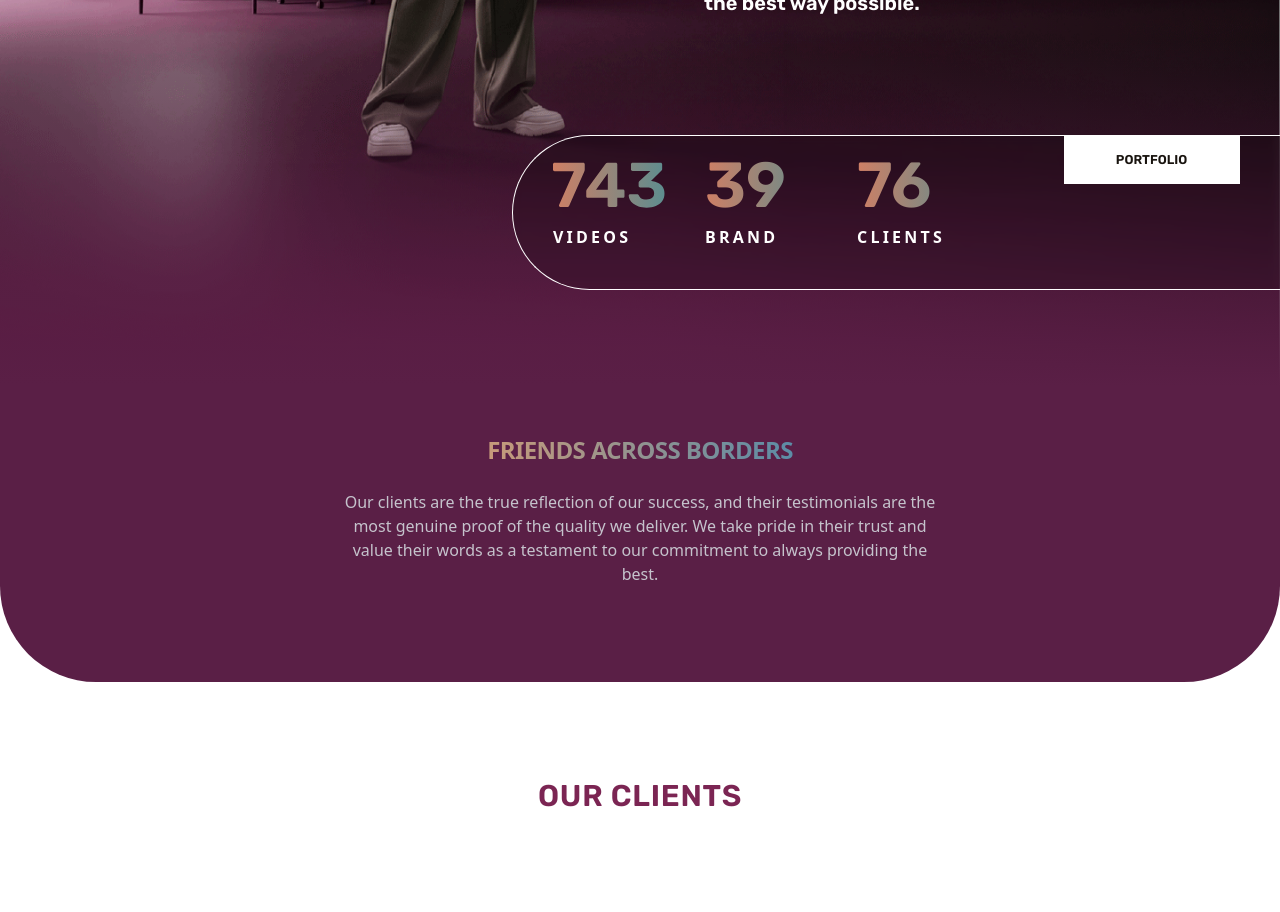
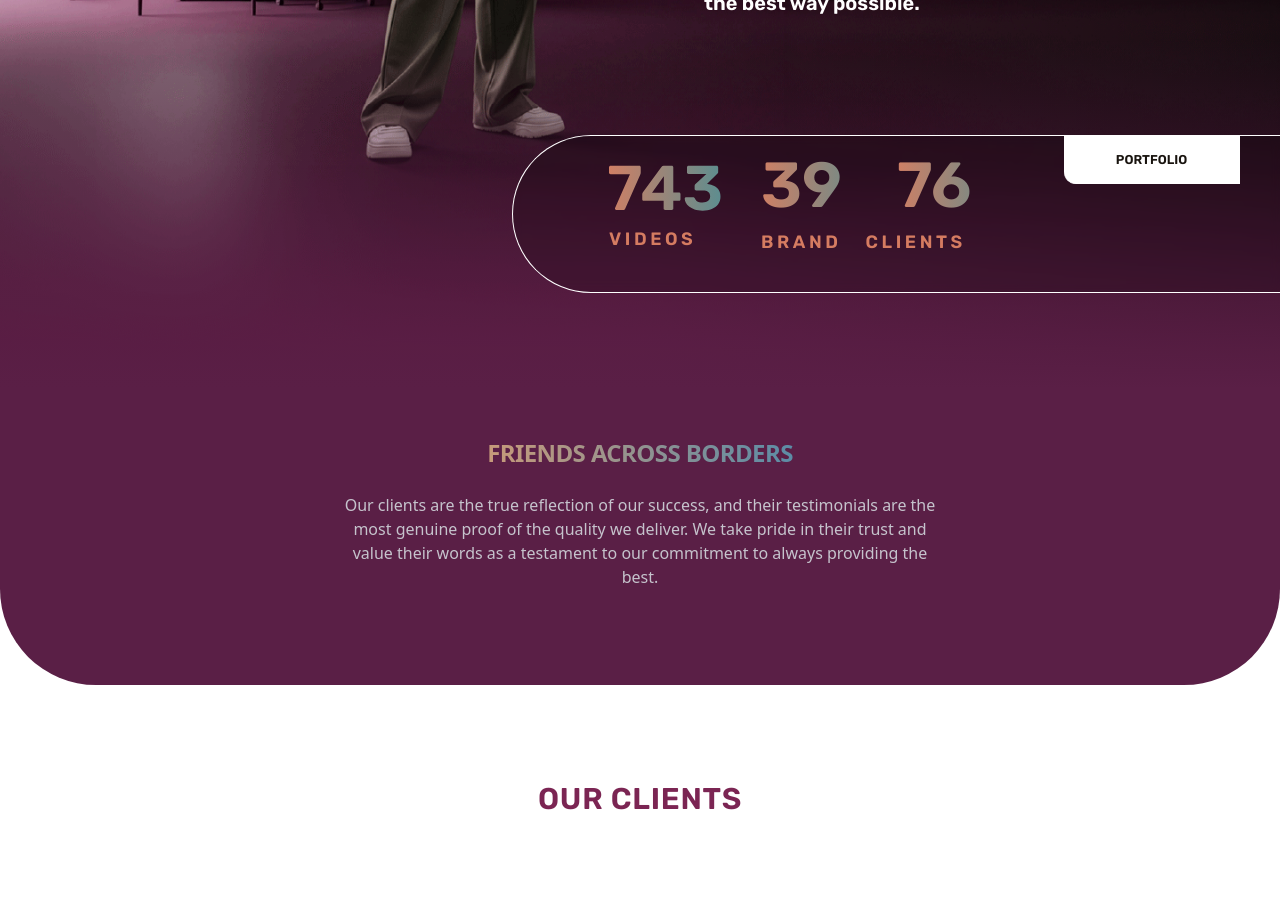
Before and after one commit to suhayb-yahya/scribble, a Next.js app: page / in a window 1280 px wide. Shown: the part 3520-4432 px from the top of the page. Built offline with nearby package versions, Linux system fonts and the light colour scheme.

Commit message:
EXP secttion

```diff
--- a/src/components/sections/ExploreSection.tsx
+++ b/src/components/sections/ExploreSection.tsx
@@ -41,7 +41,7 @@ export default function ExploreSection() {
         {/* Counters box: bigger, shifted below */}
         <div className="max-w-6xl mx-auto w-full flex mt-14 md:mt-20 overflow-visible -mr-6 md:-mr-10">
           <div className="flex-1 min-w-0" aria-hidden />
-          <div className="flex-[0_0_auto] w-full min-w-0 max-w-[95%] md:max-w-[48rem] h-auto min-h-0 rounded-l-[5rem] md:rounded-l-[6rem] rounded-r-none border-t border-l border-b border-white pl-8 md:pl-10 pr-0 pt-0 pb-4 md:pb-6 bg-black/20 backdrop-blur-sm flex items-start gap-0 relative overflow-hidden">
+          <div className="flex-[0_0_auto] w-full min-w-0 max-w-[95%] md:max-w-[48rem] h-auto min-h-0 rounded-l-[5rem] md:rounded-l-[6rem] rounded-r-none border-t border-l border-b border-white pl-[5rem] md:pl-[6rem] pr-0 pt-0 pb-4 md:pb-6 bg-black/20 backdrop-blur-sm flex items-start gap-0 relative overflow-hidden">
             <div className="flex items-stretch gap-6 md:gap-10 flex-1 min-h-full py-3 md:py-4 pl-0 pr-8 md:pr-10">
               <div className="flex flex-col justify-center">
                 <span className="block w-[6rem] h-[3.6rem] md:w-[7rem] md:h-[4.2rem] shrink-0" aria-hidden>
@@ -65,9 +65,22 @@ export default function ExploreSection() {
                     </defs>
                   </svg>
                 </span>
-                <span className="text-sm md:text-base font-semibold text-white uppercase tracking-[0.2em] mt-1.5">VIDEOS</span>
+                <span
+                  className="uppercase tracking-[0.2em] mt-1.5"
+                  style={{
+                    color: '#D57C61',
+                    fontFamily: 'Rubik, sans-serif',
+                    fontSize: '1.119rem',
+                    fontStyle: 'normal',
+                    fontWeight: 600,
+                    lineHeight: 'normal',
+                  }}
+                >
+                  VIDEOS
+                </span>
               </div>
-              <div className="flex flex-col justify-center">
+              <div className="flex flex-col justify-center gap-2 md:gap-3">
+                <div className="flex items-center gap-4 md:gap-6">
                   <span className="block w-[6rem] h-[3.6rem] md:w-[7rem] md:h-[4.2rem] shrink-0" aria-hidden>
                     <svg xmlns="http://www.w3.org/2000/svg" viewBox="0 0 123 50" fill="none" className="w-full h-full">
                       <text x="0" y="48" fill="url(#paint_linear_explore_39)" fontFamily="Rubik, sans-serif" fontSize="70" fontWeight="700">39</text>
@@ -79,9 +92,6 @@ export default function ExploreSection() {
                       </defs>
                     </svg>
                   </span>
-                <span className="text-sm md:text-base font-semibold text-white uppercase tracking-[0.2em] mt-1.5">BRAND</span>
-              </div>
-              <div className="flex flex-col justify-center">
                   <span className="block w-[6rem] h-[3.6rem] md:w-[7rem] md:h-[4.2rem] shrink-0" aria-hidden>
                     <svg xmlns="http://www.w3.org/2000/svg" viewBox="0 0 123 50" fill="none" className="w-full h-full">
                       <text x="0" y="48" fill="url(#paint_linear_explore_76)" fontFamily="Rubik, sans-serif" fontSize="70" fontWeight="700">76</text>
@@ -93,12 +103,40 @@ export default function ExploreSection() {
                       </defs>
                     </svg>
                   </span>
-                <span className="text-sm md:text-base font-semibold text-white uppercase tracking-[0.2em] mt-1.5">CLIENTS</span>
+                </div>
+                <div className="flex items-center gap-4 md:gap-6">
+                  <span
+                    className="uppercase tracking-[0.2em]"
+                    style={{
+                      color: '#D57C61',
+                      fontFamily: 'Rubik, sans-serif',
+                      fontSize: '1.119rem',
+                      fontStyle: 'normal',
+                      fontWeight: 600,
+                      lineHeight: 'normal',
+                    }}
+                  >
+                    BRAND
+                  </span>
+                  <span
+                    className="uppercase tracking-[0.2em]"
+                    style={{
+                      color: '#D57C61',
+                      fontFamily: 'Rubik, sans-serif',
+                      fontSize: '1.119rem',
+                      fontStyle: 'normal',
+                      fontWeight: 600,
+                      lineHeight: 'normal',
+                    }}
+                  >
+                    CLIENTS
+                  </span>
+                </div>
               </div>
             </div>
             <button
               type="button"
-              className="shrink-0 self-start flex items-center justify-center h-10 md:h-12 min-w-[9rem] md:min-w-[11rem] bg-white border-t border-r border-b border-white rounded-r-none hover:opacity-95 transition-opacity pl-5 pr-5 md:pl-6 md:pr-6 mr-8 md:mr-10"
+              className="shrink-0 self-start flex items-center justify-center h-10 md:h-12 min-w-[9rem] md:min-w-[11rem] bg-white border-t border-r border-b border-white rounded-r-none rounded-b-xl hover:opacity-95 transition-opacity pl-5 pr-5 md:pl-6 md:pr-6 mr-8 md:mr-10"
               aria-label="View portfolio"
             >
               <span
```
Lines whose indentation alone changed are shown as unchanged.
